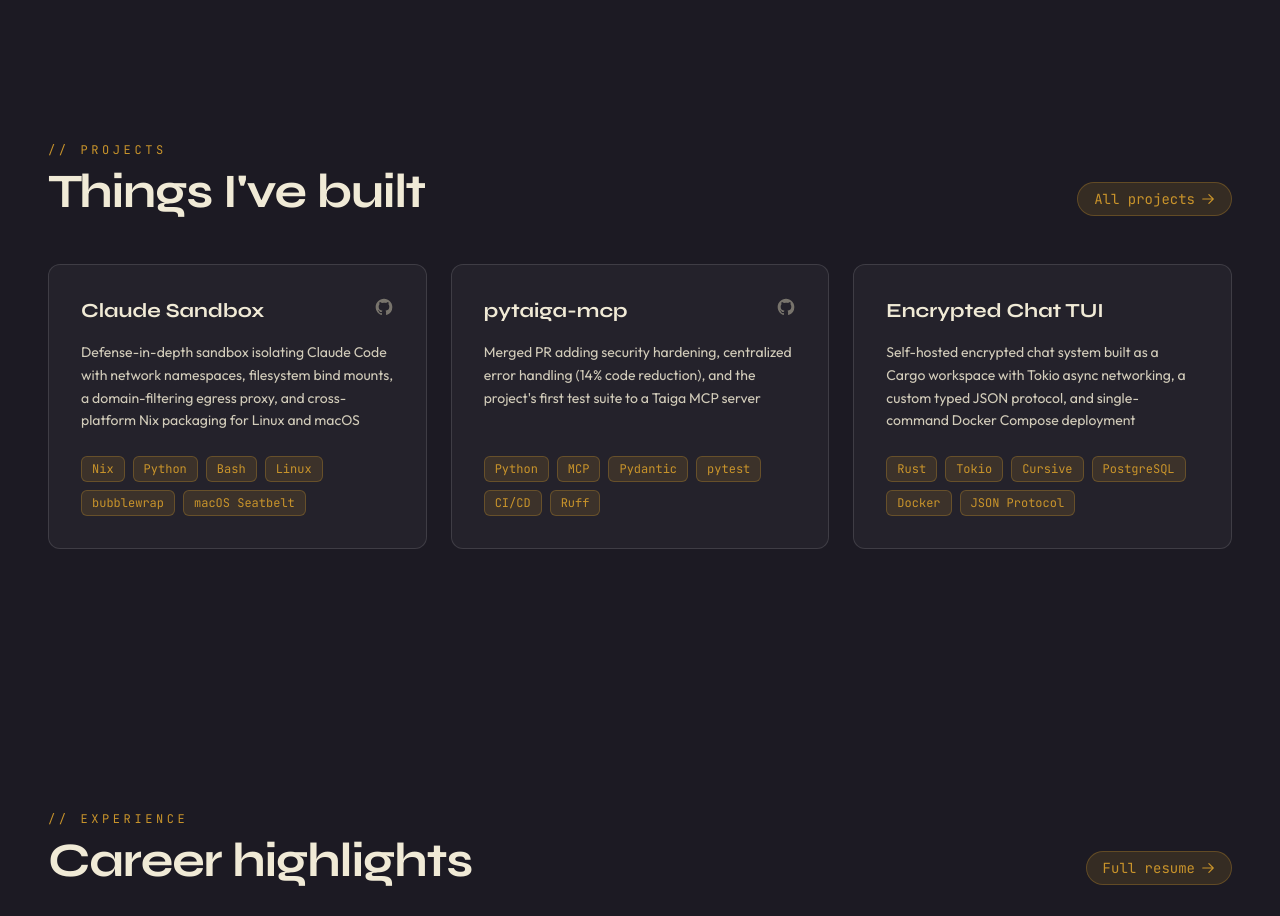
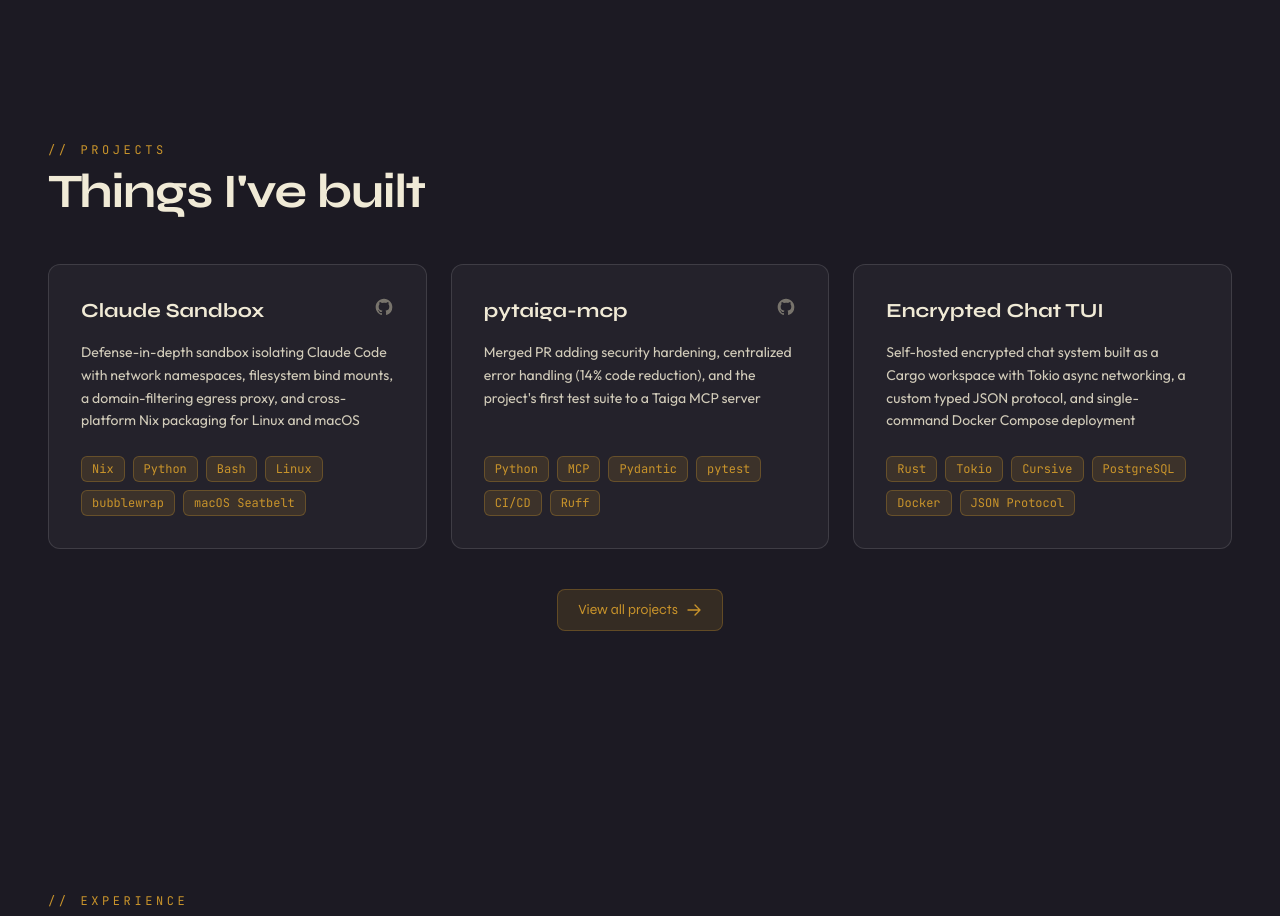
Before and after one commit to enhulsman/resume-page, an Astro site: page / in a window 1280 px wide. Shown: the part 1620-2536 px from the top of the page. Built offline with nearby package versions, Linux system fonts and the light colour scheme; Astro itself is replaced by a stand-in of ours.

Commit message:
fix: consolidate sub-page links to single bottom CTA buttons

```diff
--- a/src/components/ExperienceSection.astro
+++ b/src/components/ExperienceSection.astro
@@ -14,17 +14,11 @@
 <section id="experience" class="relative py-24 md:py-32">
   <div class="mx-auto w-full max-w-7xl px-6 md:px-12">
     <!-- Section label -->
-    <div class="mb-12 flex flex-col sm:flex-row sm:items-end sm:justify-between gap-4" data-reveal>
-      <div>
-        <span class="font-mono text-xs tracking-[0.3em] uppercase text-theme-accent">// Experience</span>
-        <h2 class="mt-2 font-display text-3xl md:text-5xl font-bold text-theme-primary tracking-tight">
-          Career highlights
-        </h2>
-      </div>
-      <a href="/resume" class="inline-flex items-center gap-1.5 text-sm font-mono px-4 py-1.5 rounded-full border border-[var(--color-accent-border)] text-theme-accent bg-[var(--color-accent-alpha)] hover:bg-[var(--color-accent-primary)] hover:text-[var(--color-bg-primary)] transition-all duration-200">
-        Full resume
-        <svg class="w-3.5 h-3.5" fill="none" viewBox="0 0 24 24" stroke-width="2" stroke="currentColor"><path stroke-linecap="round" stroke-linejoin="round" d="M13.5 4.5L21 12m0 0l-7.5 7.5M21 12H3"/></svg>
-      </a>
+    <div class="mb-12" data-reveal>
+      <span class="font-mono text-xs tracking-[0.3em] uppercase text-theme-accent">// Experience</span>
+      <h2 class="mt-2 font-display text-3xl md:text-5xl font-bold text-theme-primary tracking-tight">
+        Career highlights
+      </h2>
     </div>
 
     <!-- Timeline -->
--- a/src/components/ProjectsShowcase.astro
+++ b/src/components/ProjectsShowcase.astro
@@ -18,17 +18,11 @@
 <section id="projects" class="relative py-24 md:py-32">
   <div class="mx-auto w-full max-w-7xl px-6 md:px-12">
     <!-- Section label -->
-    <div class="mb-12 flex flex-col sm:flex-row sm:items-end sm:justify-between gap-4" data-reveal>
-      <div>
-        <span class="font-mono text-xs tracking-[0.3em] uppercase text-theme-accent">// Projects</span>
-        <h2 class="mt-2 font-display text-3xl md:text-5xl font-bold text-theme-primary tracking-tight">
-          Things I've built
-        </h2>
-      </div>
-      <a href="/projects" class="inline-flex items-center gap-1.5 text-sm font-mono px-4 py-1.5 rounded-full border border-[var(--color-accent-border)] text-theme-accent bg-[var(--color-accent-alpha)] hover:bg-[var(--color-accent-primary)] hover:text-[var(--color-bg-primary)] transition-all duration-200">
-        All projects
-        <svg class="w-3.5 h-3.5" fill="none" viewBox="0 0 24 24" stroke-width="2" stroke="currentColor"><path stroke-linecap="round" stroke-linejoin="round" d="M13.5 4.5L21 12m0 0l-7.5 7.5M21 12H3"/></svg>
-      </a>
+    <div class="mb-12" data-reveal>
+      <span class="font-mono text-xs tracking-[0.3em] uppercase text-theme-accent">// Projects</span>
+      <h2 class="mt-2 font-display text-3xl md:text-5xl font-bold text-theme-primary tracking-tight">
+        Things I've built
+      </h2>
     </div>
 
     <!-- Project grid -->
@@ -72,6 +66,19 @@
         </a>
       ))}
     </div>
+
+    <!-- CTA to all projects -->
+    <div class="mt-10 text-center" data-reveal>
+      <a
+        href="/projects"
+        class="inline-flex items-center gap-2 text-sm font-medium font-display px-5 py-2.5 rounded-lg border border-[var(--color-accent-border)] text-theme-accent bg-[var(--color-accent-alpha)] hover:bg-[var(--color-accent-primary)] hover:text-[var(--color-bg-primary)] transition-all duration-200"
+      >
+        View all projects
+        <svg class="w-4 h-4" fill="none" viewBox="0 0 24 24" stroke-width="2" stroke="currentColor">
+          <path stroke-linecap="round" stroke-linejoin="round" d="M13.5 4.5L21 12m0 0l-7.5 7.5M21 12H3" />
+        </svg>
+      </a>
+    </div>
   </div>
 </section>
 
```
